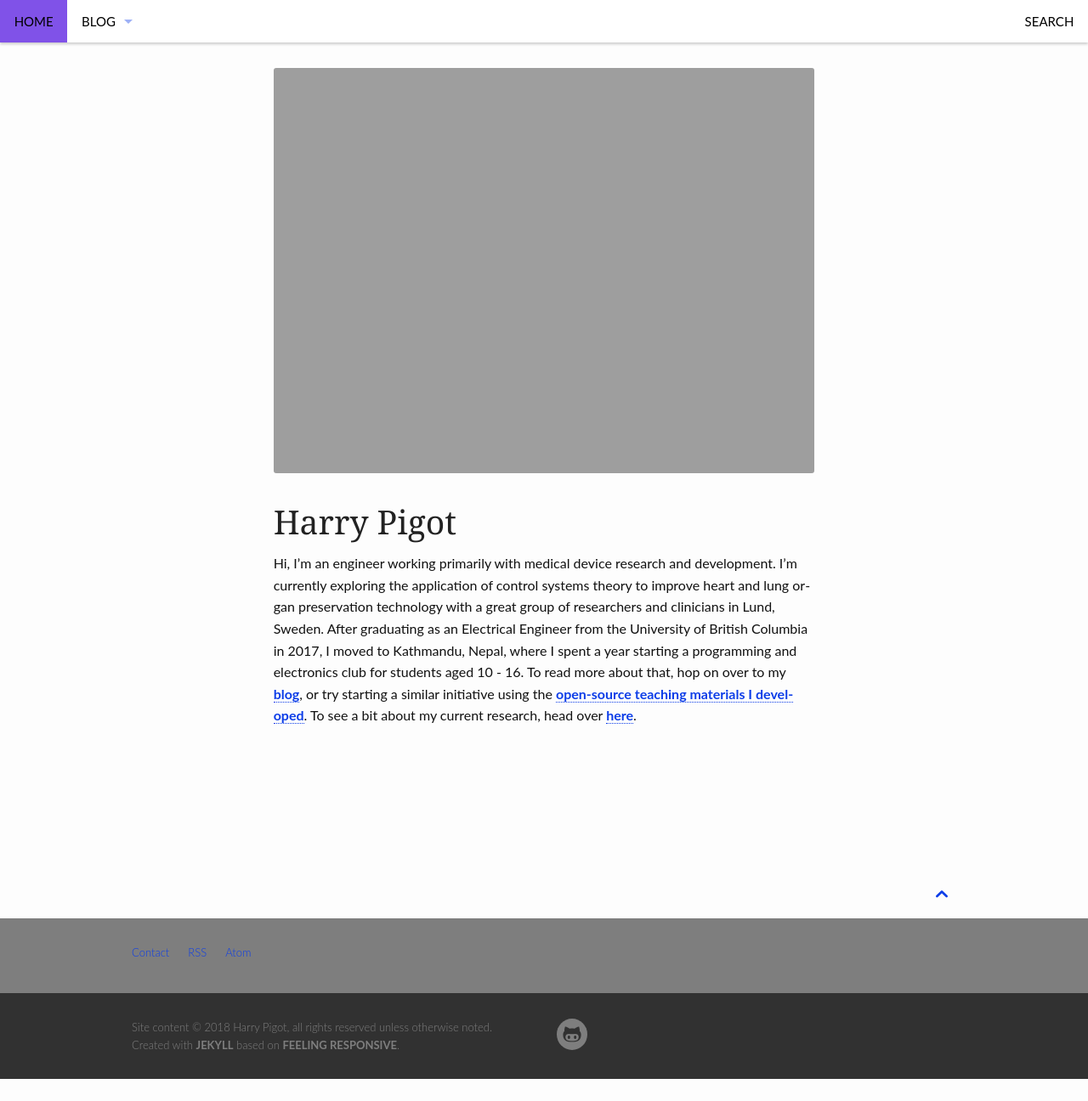
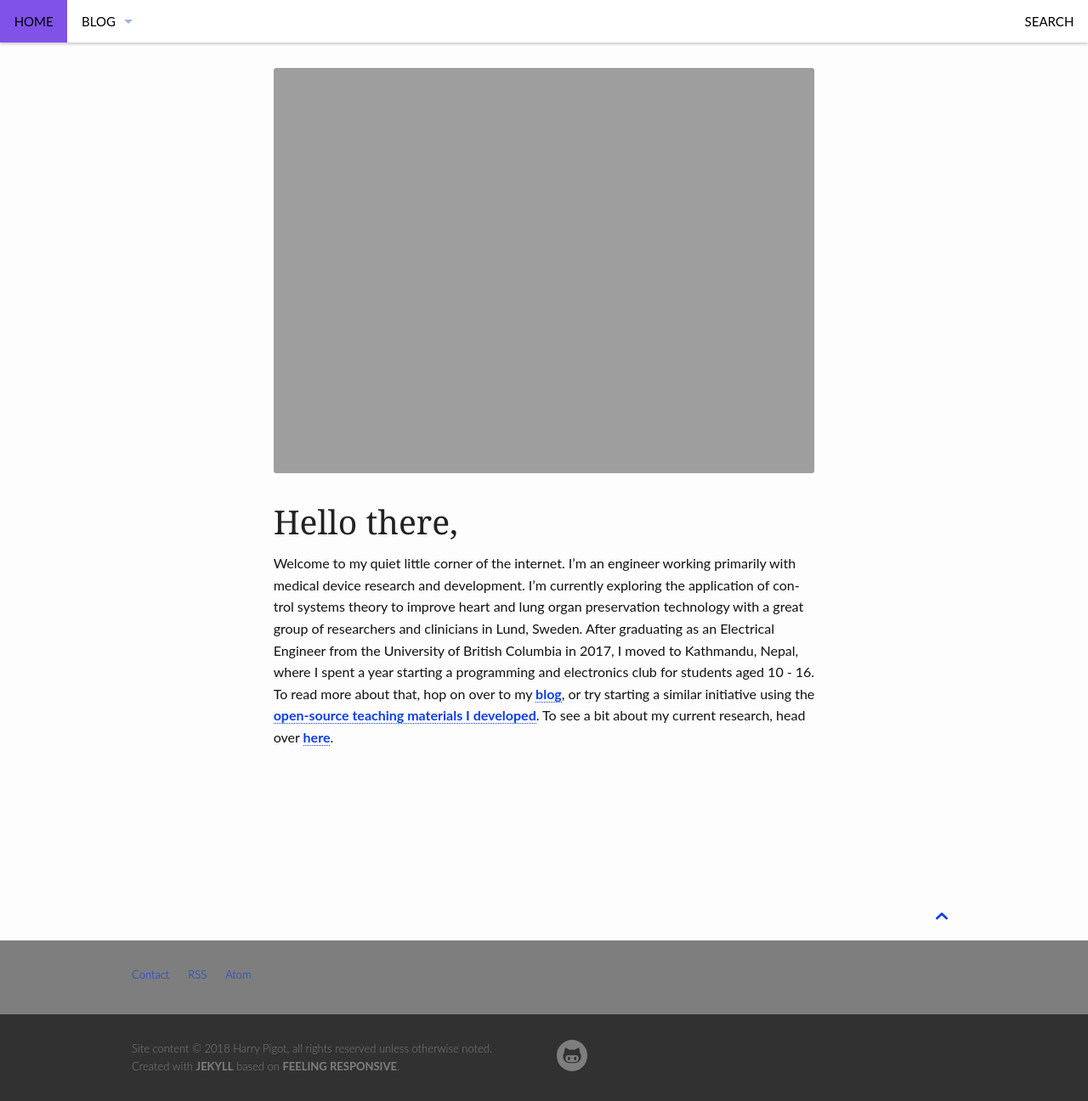
Before and after one commit to hpigot/hpigot.github.io, a Jekyll site: the page built from pages/pages-root-folder/index.md, in a window 1280 px wide. Shown: the whole page at 85% size. Built offline with Jekyll 4.4.1, drawn with Linux system fonts in a browser that asks for light colours; before the commit the page ends 1270 px from its top, so only the background shows below that.

Commit message:
title change

```diff
--- a/pages/pages-root-folder/index.md
+++ b/pages/pages-root-folder/index.md
@@ -1,6 +1,6 @@
 ---
 layout: page
-title: Harry Pigot
+title: Hello there,
 teaser:
 permalink: /index.html
 header: no
@@ -8,7 +8,7 @@
     title: homepage.jpg
 ---
 
-Hi, I'm an engineer working primarily with medical device research and development. I'm currently exploring the application of control systems theory to improve heart and lung organ preservation technology with a great group of researchers and clinicians in Lund, Sweden. After graduating as an Electrical Engineer from the University of British Columbia in 2017, I moved to Kathmandu, Nepal, where I spent a year starting a programming and electronics club for students aged 10 - 16. To read more about that, hop on over to my [blog][1], or try starting a similar initiative using the [open-source teaching materials I developed][2]. To see a bit about my current research, head over [here][3].
+Welcome to my quiet little corner of the internet. I'm an engineer working primarily with medical device research and development. I'm currently exploring the application of control systems theory to improve heart and lung organ preservation technology with a great group of researchers and clinicians in Lund, Sweden. After graduating as an Electrical Engineer from the University of British Columbia in 2017, I moved to Kathmandu, Nepal, where I spent a year starting a programming and electronics club for students aged 10 - 16. To read more about that, hop on over to my [blog][1], or try starting a similar initiative using the [open-source teaching materials I developed][2]. To see a bit about my current research, head over [here][3].
 
 [1]: {{ site.url }}{{ site.baseurl }}/blog/
 [2]: https://github.com/hpigot/hmg
```
